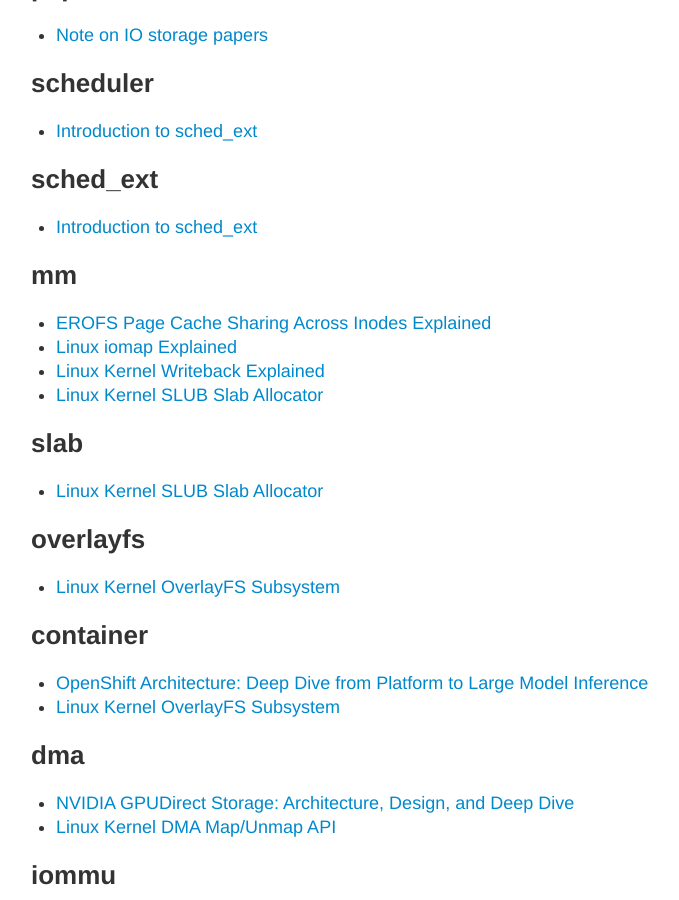
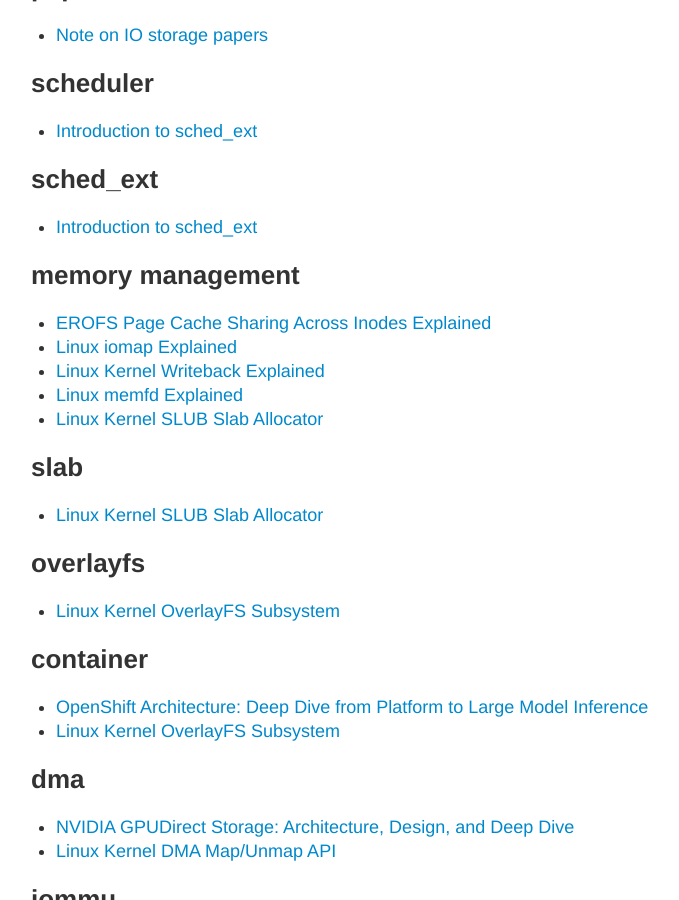
Before and after one commit to ming1/ming1.github.io, a Jekyll site: the page built from tags.html, in a window 1280 px wide and 900 px high, scrolled down 10333 px. Shown: the whole window, without its empty margins (9-688 px from the left). Built offline with Jekyll 4.4.1, drawn with Linux system fonts in a browser that asks for light colours; Markdown is read by kramdown in place of the engine named in the settings; a style sheet for code colours, icons or effects is not loaded; some of the changed text lies outside the part shown.

Commit message:
posts: unify 'mm' tag into 'memory management'

```diff
--- a/_posts/2026-03-06-slab-subsystem-explained.md
+++ b/_posts/2026-03-06-slab-subsystem-explained.md
@@ -1,7 +1,7 @@
 ---
 title: Linux Kernel SLUB Slab Allocator
 category: tech
-tags: [linux kernel, mm, memory, slab]
+tags: [linux kernel, memory management, memory, slab]
 ---
 
 title: Linux Kernel SLUB Slab Allocator
--- a/_posts/2026-05-24-linux-writeback-explained.md
+++ b/_posts/2026-05-24-linux-writeback-explained.md
@@ -1,7 +1,7 @@
 ---
 title: "Linux Kernel Writeback Explained"
 category: tech
-tags: [linux kernel, writeback, mm, vfs, storage]
+tags: [linux kernel, writeback, memory management, vfs, storage]
 ---
 
 * TOC
--- a/_posts/2026-05-26-linux-iomap-explained.md
+++ b/_posts/2026-05-26-linux-iomap-explained.md
@@ -1,7 +1,7 @@
 ---
 title: "Linux iomap Explained"
 category: tech
-tags: [linux kernel, iomap, vfs, mm, storage, folio]
+tags: [linux kernel, iomap, vfs, memory management, storage, folio]
 ---
 
 * TOC
--- a/_posts/2026-06-05-linux-erofs-page-cache-sharing-explained.md
+++ b/_posts/2026-06-05-linux-erofs-page-cache-sharing-explained.md
@@ -1,7 +1,7 @@
 ---
 title: "EROFS Page Cache Sharing Across Inodes Explained"
 category: tech
-tags: [linux kernel, erofs, page cache, folio, mm, storage]
+tags: [linux kernel, erofs, page cache, folio, memory management, storage]
 ---
 
 * TOC
```
